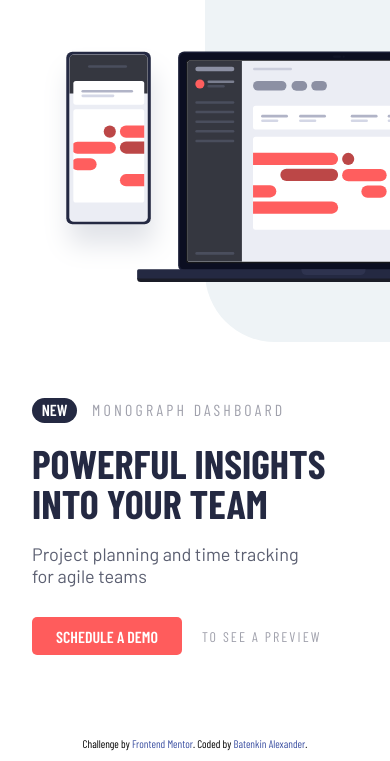
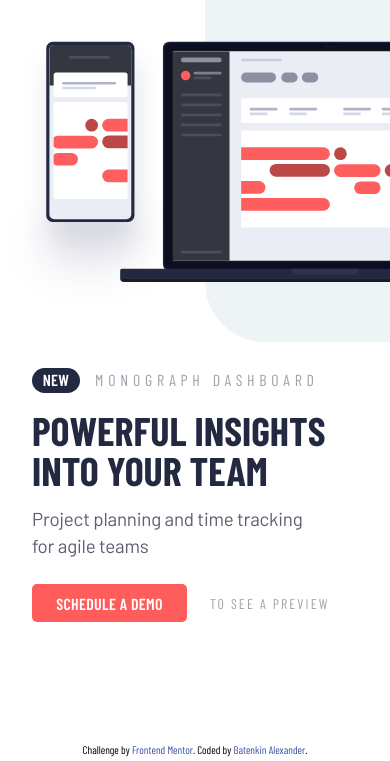
Before and after one commit to albatros444/frontendMentor39, a plain HTML site: page index.html in a window 390 px wide. Shown: the part 83-844 px from the top of the page. Drawn offline with nearby package versions, Linux system fonts and the light colour scheme; a web font is replaced by a local one.

Commit message:
precise desktop and mobile layouts done

```diff
--- a/scss/globals.scss
+++ b/scss/globals.scss
@@ -1,7 +1,7 @@
 html {
   font-size: 100%;
   box-sizing: border-box;
-  /* height: 100%; - if attribution don't want to stick to bottom */
+  height: 100%; // if attribution don't want to stick to bottom */
 }
 *,
 *::before,
@@ -9,7 +9,7 @@
   box-sizing: inherit;
 }
 body {
-  /* min-height: 100%; - if attribution don't want to stick to bottom  */
+  min-height: 100%; //if attribution don't want to stick to bottom
   margin: 0;
   padding: 0;
   h1,
--- a/scss/hero.scss
+++ b/scss/hero.scss
@@ -1,41 +1,45 @@
 .hero {
   width: 640px;
-  padding: 65px 0 0 165px;
+  padding: 95px 0 0 162px;
   .overTitle {
     display: flex;
     align-items: center;
-    margin-bottom: 20px;
+    margin-bottom: 17px;
     .newSign {
-      width: 45px;
+      width: 48px;
       height: 25px;
       border-radius: 20px;
       padding-top: 2px;
       margin-right: 15px;
       font-size: 16px;
       font-weight: 600;
+      letter-spacing: 0.02em;
       text-align: center;
       background-color: hsl(230, 29%, 20%);
       color: white;
     }
     p {
       padding-bottom: 2px;
-      letter-spacing: 0.2em;
+      font-size: 16px;
+      letter-spacing: 0.3em;
       text-transform: uppercase;
       color: hsl(231, 7%, 65%);
     }
   }
   h1 {
-    margin-bottom: 40px;
-    font-size: 60px;
+    margin-bottom: 30px;
+    font-size: 64px;
     text-transform: uppercase;
     line-height: 1;
     color: hsl(230, 29%, 20%);
   }
   .heroText {
-    width: 270px;
-    margin-bottom: 60px;
+    width: 275px;
+    margin-bottom: 63px;
     font-family: "Barlow", sans-serif;
-    font-size: 18px;
+    font-size: 1.04em;
+    line-height: 1.45;
+    letter-spacing: -0.01em;
     color: hsl(230, 11%, 40%);
   }
   .buttonBox {
@@ -46,7 +50,7 @@
       width: 185px;
       height: 48px;
       padding: 0;
-      margin-right: 20px;
+      margin-right: 23px;
       border: none;
       border-radius: 5px;
       outline: inherit;
@@ -54,6 +58,7 @@
       font-family: inherit;
       font-size: 18px;
       font-weight: 600;
+      letter-spacing: 0.02em;
       text-align: center;
       text-decoration: none;
       text-transform: uppercase;
--- a/scss/main.scss
+++ b/scss/main.scss
@@ -5,21 +5,35 @@
 
 .background {
   position: relative;
-  height: 100vh;
+  height: auto;
   max-width: 1640px;
   margin: 0 auto;
-  background: top 210px right -260px url(/images/illustration-devices.svg) no-repeat;
+  padding-bottom: 177px;
+  background: top 210px right -266px url(/images/illustration-devices.svg) no-repeat;
   &:before {
     position: absolute;
     content: "";
     top: 0;
     right: 0;
-    width: 745px;
+    width: 709px;
     height: 427px;
     z-index: -50;
-    border-radius: 0 0 0 70px;
+    border-radius: 0 0 0 60px;
     background-color: hsl(207, 33%, 95%);
   }
+  ///shadow of smartphone////
+  &::after {
+    position: absolute;
+    content: "";
+    top: 540px;
+    right: 495px;
+    width: 145px;
+    height: 20px;
+    z-index: -50;
+    background-color: hsl(203, 50%, 41%);
+    box-shadow: 0 20px 40px hsl(231, 7%, 65%, 60%);
+  }
+  ////////
 }
 
 @import "mediaQs";
--- a/scss/mediaQs.scss
+++ b/scss/mediaQs.scss
@@ -2,7 +2,8 @@
   .background {
     position: relative;
     height: 100%;
-    background: top 130px right -140px / auto 235px url(/images/illustration-devices.svg)
+    padding-bottom: 0;
+    background: top 120px right -140px / auto 245px url(/images/illustration-devices.svg)
       no-repeat;
     &:has(.humModalOpen) {
       height: 100vh;
@@ -12,9 +13,20 @@
       width: 185px;
       height: 425px;
     }
+    &::after {
+      position: absolute;
+      content: "";
+      top: 292px;
+      right: 260px;
+      width: 80px;
+      height: 10px;
+      z-index: -50;
+      background-color: hsl(203, 50%, 41%);
+      box-shadow: 0 30px 50px hsla(235, 16%, 59%);
+    }
     .navbar {
       padding: 37px 32px;
-      margin-bottom: 350px;
+      margin-bottom: 320px;
       img {
         height: 24px;
         width: 24px;
@@ -61,8 +73,8 @@
       .humburgerMenu {
         top: 100px;
         height: 230px;
-        width: 310px;
-        box-shadow: 0px 0px 20px hsl(231, 7%, 65%);
+        width: 315px;
+        box-shadow: 0px 10px 10px hsl(231, 7%, 65%, 30%);
         background-color: white;
         a {
           display: block;
@@ -70,8 +82,9 @@
           margin: 22px 0;
           text-transform: uppercase;
           font-size: 19px;
-          font-weight: 600;
+          font-weight: 700;
           letter-spacing: 0.05em;
+          color: hsl(230, 29%, 20%);
         }
         hr {
           border: 0;
@@ -79,7 +92,6 @@
           width: 82%;
           //   margin-left: 0; /* move to the left */
           background: hsl(231, 7%, 85%);
-          color: hsl(230, 29%, 20%);
         }
         a:nth-child(5) {
           color: hsl(231, 7%, 65%);
@@ -99,16 +111,16 @@
         }
       }
       h1 {
-        margin-bottom: 20px;
+        margin-bottom: 15px;
         font-size: 40px;
       }
       .heroText {
-        margin-bottom: 30px;
+        margin-bottom: 25px;
       }
       .buttonBox {
         button {
           height: 38px;
-          width: 150px;
+          width: 155px;
           font-size: 16px;
         }
         p {
--- a/scss/navbar.scss
+++ b/scss/navbar.scss
@@ -2,7 +2,7 @@
   display: flex;
   justify-content: space-between;
   width: 100%;
-  padding: 65px 165px;
+  padding: 65px 162px;
   img {
     width: 32px;
     height: 32px;
@@ -44,7 +44,7 @@
     a:nth-child(5) {
       color: hsl(230, 11%, 40%);
       &:after {
-        background: hsl(230, 11%, 50%);
+        background: hsl(230, 11%, 50%); //custom
       }
     }
   }
```
Also changed, not shown: dist/main.css, 1 other file.
